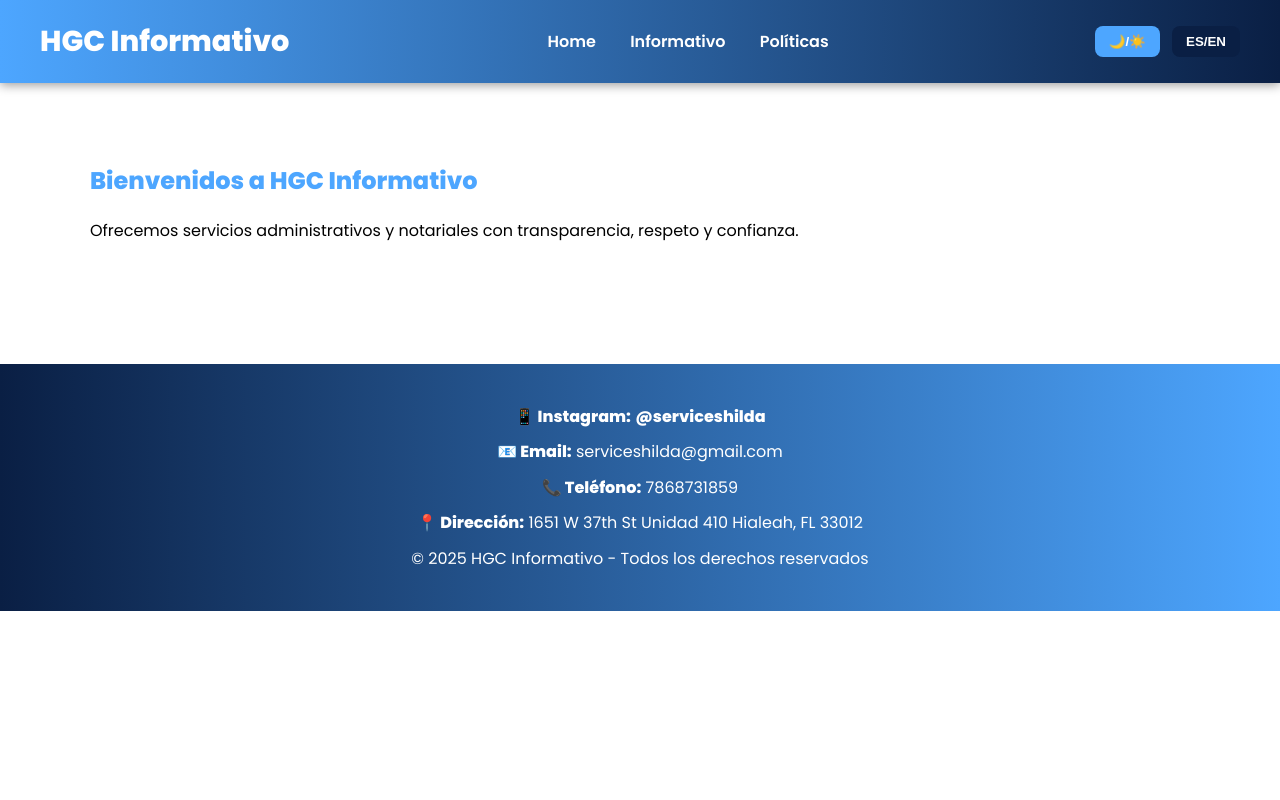
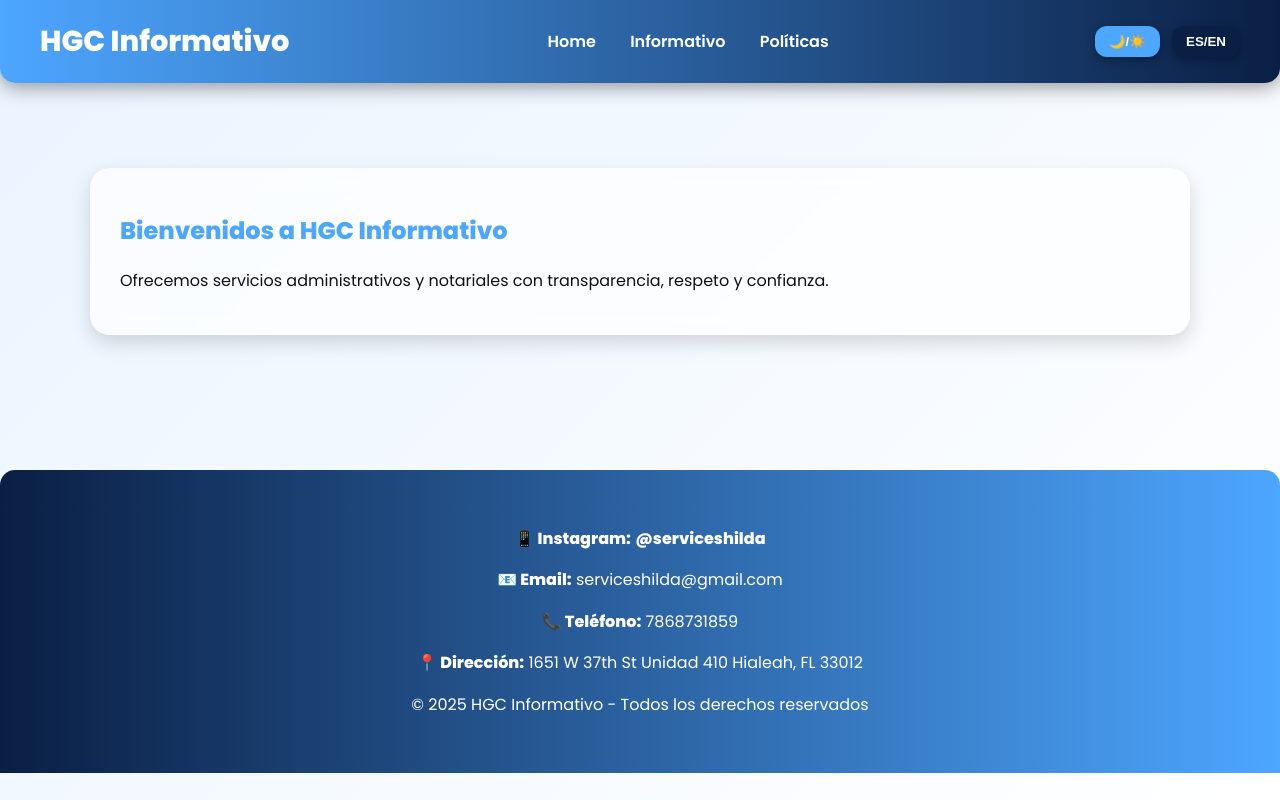
Before and after one commit to Hilda0506/Website-informativo, a plain HTML site: page main.html in a window 1280 px wide. Drawn offline with Linux system fonts and the light colour scheme.

Commit message:
Update main.html

```diff
--- a/main.html
+++ b/main.html
@@ -10,10 +10,12 @@
     :root {
       --blue: #4da6ff;   /* Azul clarito para light mode */
       --blue-dark: #0a1f44;
-      --bg-light: #ffffff;
-      --bg-dark: #1b1f2f; /* Azul gris oscuro elegante */
-      --text-light: #000000;
-      --text-dark: #e6e6e6;
+      --bg-light: #f2f7ff;
+      --bg-dark: #141a2b;
+      --text-light: #111111;
+      --text-dark: #eaeaea;
+      --card-light: rgba(255, 255, 255, 0.7);
+      --card-dark: #1e2538;
     }
 
     body {
@@ -22,14 +24,16 @@
       background: var(--bg-light);
       color: var(--text-light);
       transition: background 0.4s, color 0.4s;
+      background: linear-gradient(135deg, #eaf4ff, #ffffff);
+      background-attachment: fixed;
     }
 
-    /* DARK MODE */
+    /* Dark mode */
     body.dark {
-      background: var(--bg-dark);
+      background: linear-gradient(135deg, #0d1423, #1b1f2f);
       color: var(--text-dark);
 
-      --blue: #003c99;     /* Azul profundo en dark mode */
+      --blue: #0055cc;
       --blue-dark: #001a33;
     }
 
@@ -43,8 +47,9 @@
       position: sticky;
       top: 0;
       z-index: 1000;
-      box-shadow: 0 2px 10px rgba(0,0,0,0.4);
-      transition: background 0.4s;
+      box-shadow: 0 4px 20px rgba(0,0,0,0.4);
+      border-bottom-left-radius: 15px;
+      border-bottom-right-radius: 15px;
     }
 
     header h1 {
@@ -68,11 +73,12 @@
     .controls button {
       border: none;
       padding: 8px 14px;
-      border-radius: 8px;
+      border-radius: 12px;
       cursor: pointer;
       font-weight: bold;
       margin-left: 8px;
-      transition: background 0.4s;
+      transition: 0.3s;
+      box-shadow: 0 3px 8px rgba(0,0,0,0.3);
     }
 
     .toggle-mode {
@@ -95,32 +101,45 @@
     h2 {
       color: var(--blue);
       margin-bottom: 20px;
-      transition: color 0.4s;
     }
 
-    p {
+    /* Burbujas 3D */
+    .bubble {
+      background: var(--card-light);
+      backdrop-filter: blur(10px);
+      border-radius: 20px;
+      padding: 25px 30px;
+      margin: 25px 0;
+      box-shadow: 0 8px 20px rgba(0,0,0,0.15);
+      transition: transform 0.3s ease, box-shadow 0.3s ease, background 0.3s;
+    }
+
+    body.dark .bubble {
+      background: var(--card-dark);
+      box-shadow: 6px 6px 15px #0c0f18, -6px -6px 15px #232b40;
+    }
+
+    .bubble:hover {
+      transform: translateY(-6px);
+      box-shadow: 0 12px 25px rgba(0,0,0,0.25);
+    }
+
+    p, li {
       line-height: 1.6;
-      margin: 10px 0;
     }
 
     ul {
-      text-align: left;
-      margin: 20px auto;
-      max-width: 900px;
       padding-left: 20px;
-    }
-
-    li {
-      margin-bottom: 12px;
     }
 
     footer {
       background: linear-gradient(90deg, var(--blue-dark), var(--blue));
       color: white;
       text-align: center;
-      padding: 30px 20px;
+      padding: 40px 20px;
       margin-top: 50px;
-      transition: background 0.4s;
+      border-top-left-radius: 15px;
+      border-top-right-radius: 15px;
     }
 
     footer a {
@@ -152,28 +171,37 @@
 
   <!-- HOME -->
   <section id="home">
+    <div class="bubble">
       <h2 data-es="Bienvenidos a HGC Informativo" data-en="Welcome to HGC Informativo"></h2>
       <p data-es="Ofrecemos servicios administrativos y notariales con transparencia, respeto y confianza."
          data-en="We provide administrative and notary services with transparency, respect, and trust."></p>
+    </div>
   </section>
 
   <!-- INFORMATIVO -->
   <section id="info" style="display:none;">
+    <div class="bubble">
       <h2 data-es="¿Quiénes Somos?" data-en="Who We Are?"></h2>
       <p data-es="HGC es una oficina de servicios administrativos que trabaja con transparencia, responsabilidad y apego a la ley. No somos abogados ni brindamos asesoría legal, pero apoyamos a nuestros clientes en la gestión documental y en trámites administrativos de manera clara y segura."
          data-en="HGC is an administrative services office that works with transparency, responsibility, and adherence to the law. We are not attorneys and do not provide legal advice, but we support our clients in document management and administrative procedures clearly and safely."></p>
+    </div>
 
+    <div class="bubble">
       <h2 data-es="Misión" data-en="Mission"></h2>
       <p data-es="Brindar servicios administrativos y notariales con total transparencia y respeto a la ley del Estado de Florida, garantizando seguridad y confianza en cada gestión."
          data-en="To provide administrative and notarial services with complete transparency and respect for Florida State law, ensuring security and trust in every process."></p>
+    </div>
 
+    <div class="bubble">
       <h2 data-es="Visión" data-en="Vision"></h2>
       <p data-es="Consolidarnos como una oficina de referencia en Florida por nuestro compromiso con la legalidad, confidencialidad y protección al cliente."
          data-en="To become a reference office in Florida for our commitment to legality, confidentiality, and client protection."></p>
+    </div>
   </section>
 
-  <!-- POLÍTICAS (texto exacto que me diste) -->
+  <!-- POLÍTICAS -->
   <section id="policies" style="display:none;">
+    <div class="bubble">
       <h2>📌 Office Policies – HGC</h2>
       <p>1. Transparency and Legality<br>
       - HGC always acts in accordance with the laws of the State of Florida, including Chapter 117 Florida Statutes – Notaries Public.<br>
@@ -209,7 +237,9 @@
       <p>7. Protection Against Threats<br>
       - The office is protected under:<br>
       - Florida Statutes § 836.05 – Extortion/Threats</p>
+    </div>
 
+    <div class="bubble">
       <h2>📌 Legal Notice for Office Display</h2>
       <h3>📌 Important</h3>
       <p>I AM NOT AN ATTORNEY LICENSED TO PRACTICE LAW. I MAY NOT GIVE LEGAL ADVICE OR ACCEPT FEES FOR LEGAL ADVICE. I AM NOT ACCREDITED TO REPRESENT YOU IN IMMIGRATION MATTERS.</p>
@@ -235,6 +265,7 @@
 
       <h3>📌 Security</h3>
       <p>This office is under video surveillance for the protection of clients and staff.</p>
+    </div>
   </section>
 
   <!-- FOOTER -->
```
Lines whose indentation alone changed are shown as unchanged.
